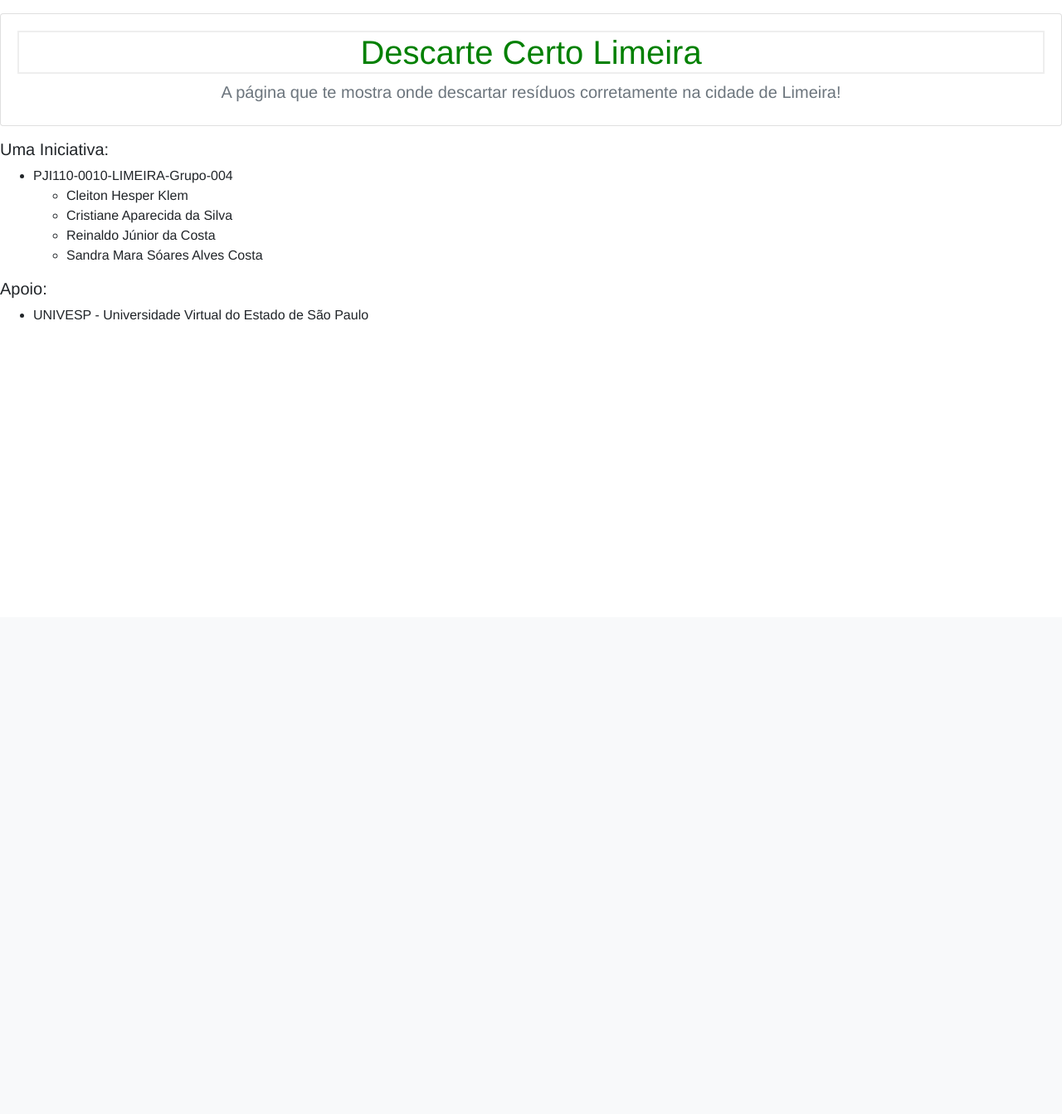
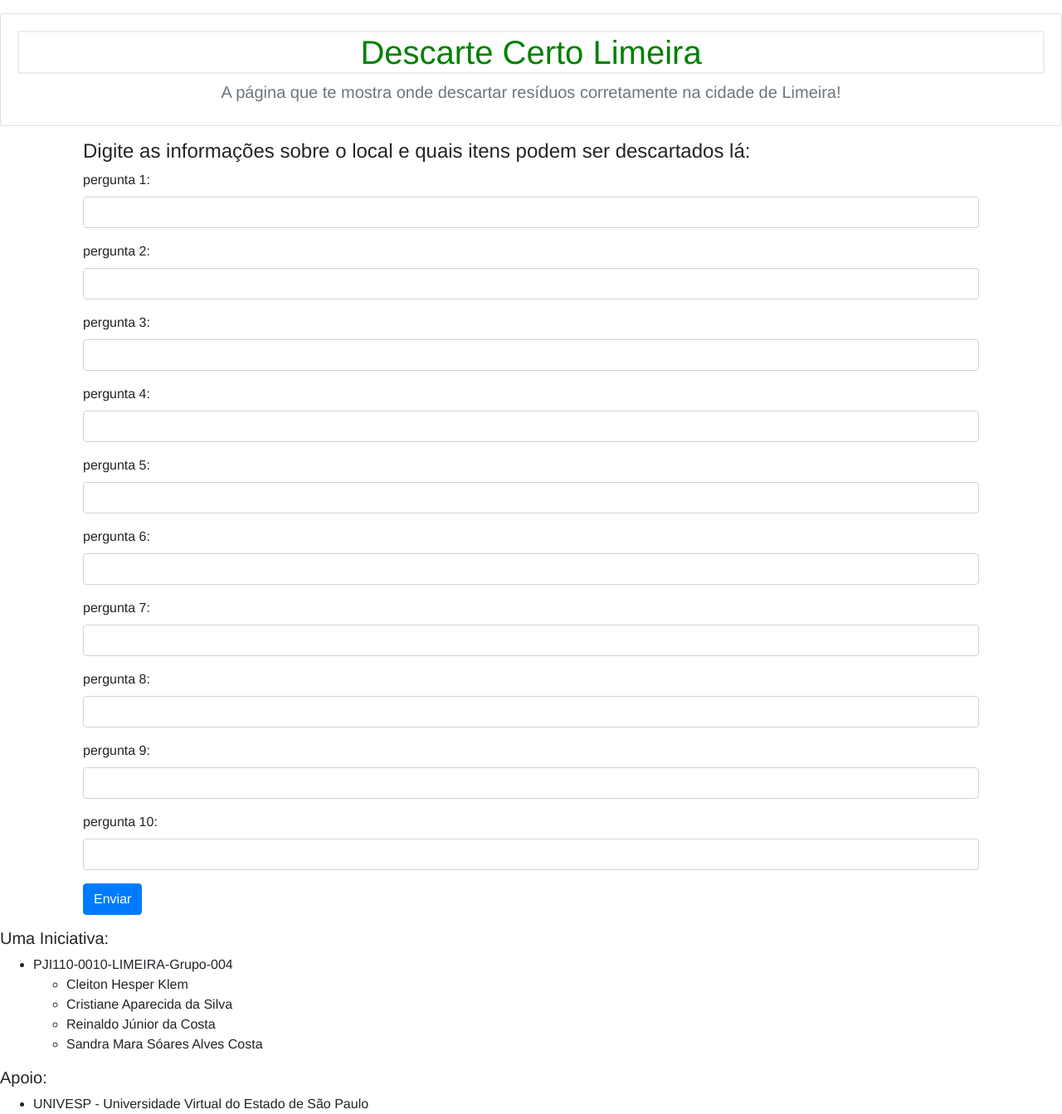
Before and after one commit to Cleitonklem/ProjetoIntegrador, a Flask app: page /opiniao in a window 1280 px wide. Shown: the part 56-1399 px from the top of the page at 83% size. Before the commit the page ends 442 px from the top, so only its background shows below. Run offline with Flask 2, Linux system fonts and the light colour scheme; parts of the project's set-up code (start-up, migrations or seed data) failed here and were passed over; some libraries are stand-ins or nearby versions.

Commit message:
atualização

```diff
--- a/app.py
+++ b/app.py
@@ -65,6 +65,25 @@ class Cadastro(Base):
         return f'Cadastro({self.cad_item},{self.cad_nome}, {self.cad_endereco}, {self.cad_telefone})'
 
 
+# Tabela de Respostas
+class Respostas(Base):
+    __tablename__ = 'respostas'
+    resp1 = Column(String)
+    resp2 = Column(String)
+    resp3 = Column(String)
+    resp4 = Column(String)
+    resp5 = Column(String)
+    resp6 = Column(String)
+    resp7 = Column(String)
+    resp8 = Column(String)
+    resp9 = Column(String)
+    resp10 = Column(String)
+
+    def __repr__(self):
+        return f'Respostas({self.resp1},{self.resp2}, {self.resp4}, {self.resp5},{self.resp6}, ' \
+               f'{self.resp7}, {self.resp8}, {self.resp9},{self.resp10})'
+
+
 global endereco
 
 
@@ -85,8 +104,19 @@ def destinos():
 
 
 # Carrega a página com os feedbacks
-@app.route('/opiniao')
+@app.route('/opiniao', methods=['GET', 'POST'])
 def opiniao():
+    if request.method == 'POST':
+        cadastro = Cadastro(resp1=request.form['resp1'], resp2=request.form['resp2'],
+                            resp3=request.form['resp3'], resp4=request.form['resp4'],
+                            resp5=request.form['resp5'], resp6=request.form['resp6'],
+                            resp7=request.form['resp7'], resp8=request.form['resp8'],
+                            resp9=request.form['resp9'], resp10=request.form['resp10'])
+
+        session.add(cadastro)
+        session.commit()
+
+        return render_template("index.html")
     return render_template("opiniao.html")
 
 
@@ -94,16 +124,13 @@ def opiniao():
 @app.route('/cadastrar', methods=['GET', 'POST'])
 def cadastrar():
     if request.method == 'POST':
-        cad_item = request.form['cad_item']
-        cad_nome = request.form['cad_nome']
-        cad_endereco = request.form['cad_endereco']
-        cad_telefone = request.form['cad_telefone']
+        cadastro = Cadastro(cad_item=request.form['cad_item'], cad_nome=request.form['cad_nome'],
+                            cad_endereco=request.form['cad_endereco'], cad_telefone=request.form['cad_telefone'])
 
-        cad_dados = Cadastro(cad_item, cad_nome, cad_endereco, cad_telefone)
-       # session.add(cad_dados)
-        #session.commit()
+        session.add(cadastro)
+        session.commit()
 
-       # return render_template("index.html")
+        return render_template("index.html")
 
     return render_template("cadastrar.html")
 
@@ -115,4 +142,5 @@ def espera():
 
 
 if __name__ == '__main__':
+
     app.run(debug=True)
--- a/templates/index.html
+++ b/templates/index.html
@@ -3,12 +3,6 @@
 {% block content %}
 
     <body>
-       <div> {%- for category, message in get_flashed_messages(with_categories = true) %}
-            <div class = "alert alert-danger">
-                {{ message }}
-            </div>
-            {%- endfor %}
-       </div>
         <div class="container">
 	        <div class="row">
 	            <div class="col-md-5">
--- a/templates/opiniao.html
+++ b/templates/opiniao.html
@@ -3,7 +3,52 @@
 {% block content %}
 
     <body>
-
+        <div class="container">
+            <h4>Digite as informações sobre o local e quais itens podem ser descartados lá:</h4>
+            <form action = "{{ request.path }}" method = "post">
+                <div class="form-group">
+                    <label for="resp1">pergunta 1:</label>
+                    <input type="text" class="form-control" name="resp1" id="resp1">
+                </div>
+                <div class="form-group">
+                    <label for="resp2">pergunta 2:</label>
+                    <input type="text" class="form-control" name="resp2" id="resp2">
+                </div>
+                <div class="form-group">
+                    <label for="resp3">pergunta 3:</label>
+                    <input type="text" class="form-control" name="resp3" id="resp3">
+                </div>
+                <div class="form-group">
+                    <label for="resp4">pergunta 4:</label>
+                    <input type="text" class="form-control" name="resp4" id="resp4">
+                </div>
+                <div class="form-group">
+                    <label for="resp5">pergunta 5:</label>
+                    <input type="text" class="form-control" name="resp5" id="resp5">
+                </div>
+                <div class="form-group">
+                    <label for="resp6">pergunta 6:</label>
+                    <input type="text" class="form-control" name="resp6" id="resp6">
+                </div>
+                <div class="form-group">
+                    <label for="resp7">pergunta 7:</label>
+                    <input type="text" class="form-control" name="resp7" id="resp7">
+                </div>
+                <div class="form-group">
+                    <label for="resp8">pergunta 8:</label>
+                    <input type="text" class="form-control" name="resp8" id="resp8">
+                </div>
+                <div class="form-group">
+                    <label for="resp9">pergunta 9:</label>
+                    <input type="text" class="form-control" name="resp9" id="resp9">
+                </div>
+                <div class="form-group">
+                    <label for="resp10">pergunta 10:</label>
+                    <input type="text" class="form-control" name="resp10" id="resp10">
+                </div>
+                <button type="submit" class="btn btn-primary">Enviar</button>
+            </form>
+        </div>
     </body>
 
 {% endblock %}
```
Also changed, not shown: templates/cadastrar.html (+6 -6 lines), descartes.db.
